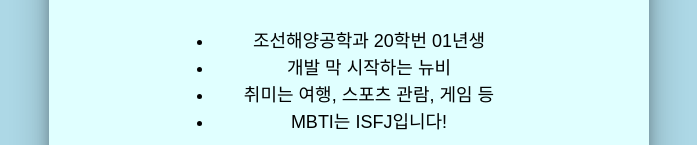
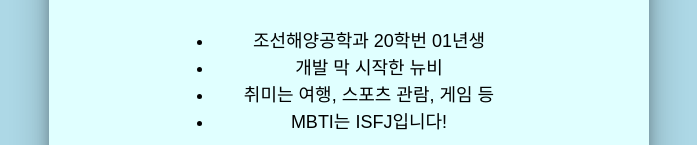
Before and after one commit to GlassyFoozle/seminar-2024-profile, a React (Vite) app: page / in a window 1280 px wide. Shown: the part 282-427 px from the top of the page, without its empty margins (291-988 px from the left). Built offline with nearby package versions, Linux system fonts and the light colour scheme.

Commit message:
deploy-prod 추가, 프로필 수정

```diff
--- a/src/App.tsx
+++ b/src/App.tsx
@@ -31,7 +31,7 @@ function App() {
       <div className="details">
         <ul>
           <li>조선해양공학과 20학번 01년생</li>
-          <li>개발 막 시작하는 뉴비</li>
+          <li>개발 막 시작한 뉴비</li>
           <li>취미는 여행, 스포츠 관람, 게임 등</li>
           <li>MBTI는 ISFJ입니다!</li>
         </ul>
```
